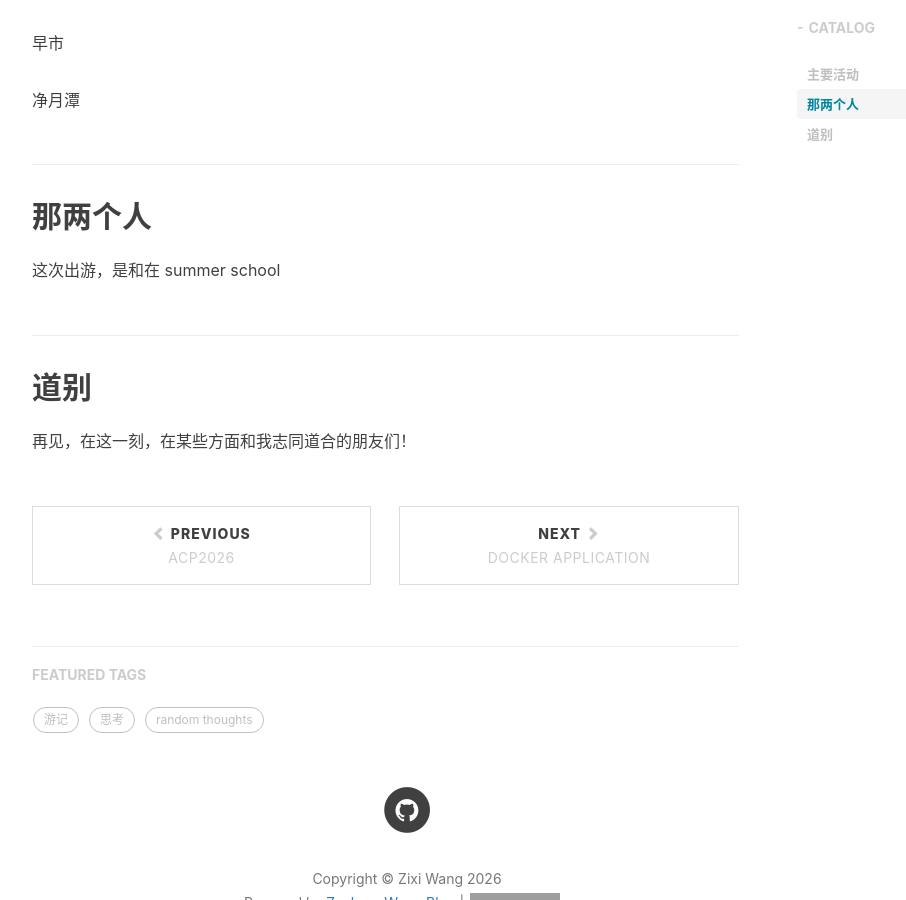
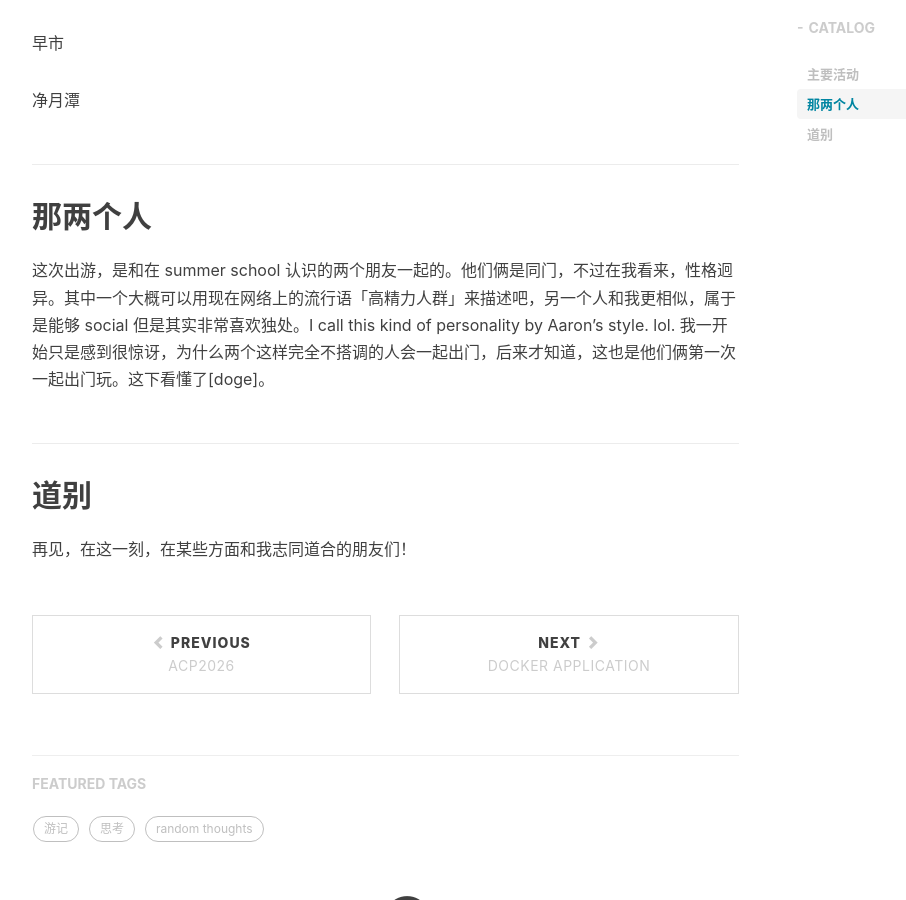
Before and after one commit to zixiwang0o0/zixiwang0o0.github.io, a Jekyll site: the page built from _posts/2026-08-30-长春.md, in a window 1280 px wide and 900 px high, scrolled down 761 px. Shown: the whole window, without its empty margins (233-1139 px from the left). Built offline with Jekyll 4.4.1, drawn with Linux system fonts in a browser that asks for light colours; nearby versions of some CDN libraries; comment, search, counter and statistics services are not loaded; grey boxes are pictures that could not be loaded.

Commit message:
胡乱bb

```diff
--- a/_posts/2026-08-30-长春.md
+++ b/_posts/2026-08-30-长春.md
@@ -24,8 +24,7 @@ tags:
 
 ## 那两个人
 
-这次出游，是和在 summer school
-
+这次出游，是和在 summer school 认识的两个朋友一起的。他们俩是同门，不过在我看来，性格迥异。其中一个大概可以用现在网络上的流行语「高精力人群」来描述吧，另一个人和我更相似，属于是能够 social 但是其实非常喜欢独处。I call this kind of personality by Aaron's style. lol. 我一开始只是感到很惊讶，为什么两个这样完全不搭调的人会一起出门，后来才知道，这也是他们俩第一次一起出门玩。这下看懂了[doge]。
 
 ## 道别
 
```
